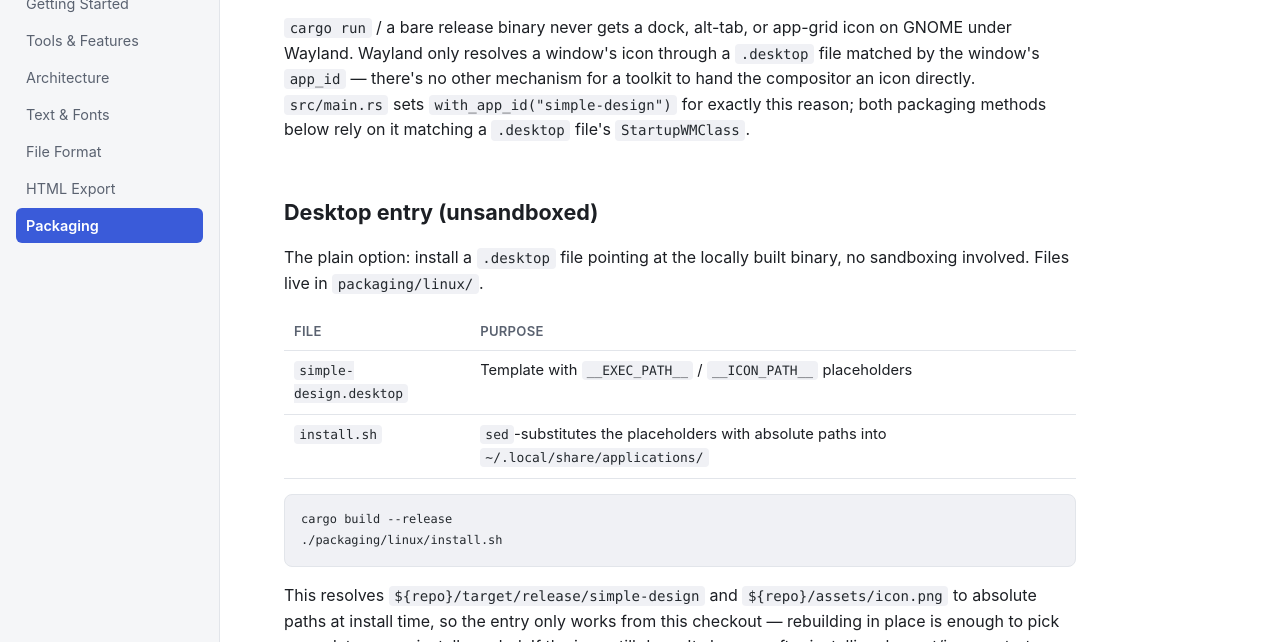
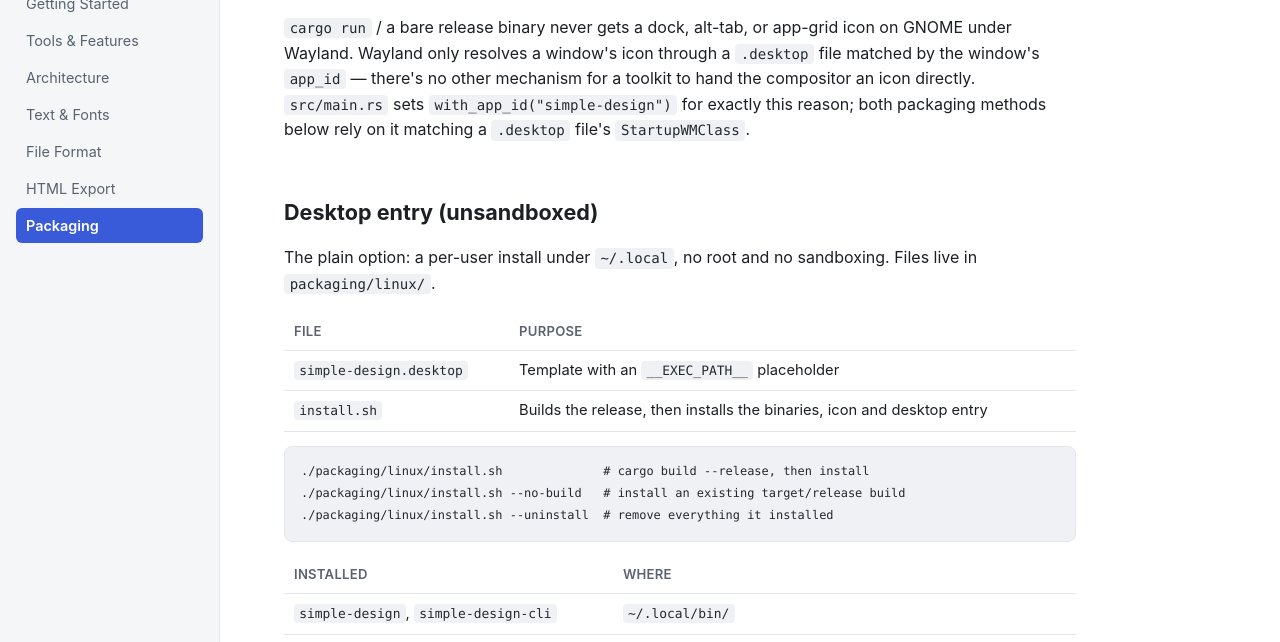
Before and after one commit to fabiomattei/simple-design, a plain HTML site: page docs/packaging.html in a window 1280 px wide. Shown: the part 158-800 px from the top of the page. Drawn offline with Linux system fonts and the light colour scheme.

Commit message:
version 1.0

```diff
--- a/docs/packaging.html
+++ b/docs/packaging.html
@@ -37,22 +37,28 @@ below rely on it matching a <code>.desktop</code> file's <code>StartupWMClass</c
 
 <h2>Desktop entry (unsandboxed)</h2>
 <p>
-The plain option: install a <code>.desktop</code> file pointing at the locally built
-binary, no sandboxing involved. Files live in <code>packaging/linux/</code>.
+The plain option: a per-user install under <code>~/.local</code>, no root and no
+sandboxing. Files live in <code>packaging/linux/</code>.
 </p>
 <table>
   <tr><th>File</th><th>Purpose</th></tr>
-  <tr><td><code>simple-design.desktop</code></td><td>Template with <code>__EXEC_PATH__</code> / <code>__ICON_PATH__</code> placeholders</td></tr>
-  <tr><td><code>install.sh</code></td><td><code>sed</code>-substitutes the placeholders with absolute paths into <code>~/.local/share/applications/</code></td></tr>
+  <tr><td><code>simple-design.desktop</code></td><td>Template with an <code>__EXEC_PATH__</code> placeholder</td></tr>
+  <tr><td><code>install.sh</code></td><td>Builds the release, then installs the binaries, icon and desktop entry</td></tr>
 </table>
-<pre><code>cargo build --release
-./packaging/linux/install.sh</code></pre>
+<pre><code>./packaging/linux/install.sh              # cargo build --release, then install
+./packaging/linux/install.sh --no-build   # install an existing target/release build
+./packaging/linux/install.sh --uninstall  # remove everything it installed</code></pre>
+<table>
+  <tr><th>Installed</th><th>Where</th></tr>
+  <tr><td><code>simple-design</code>, <code>simple-design-cli</code></td><td><code>~/.local/bin/</code></td></tr>
+  <tr><td>Icon (the square <code>packaging/flatpak/icon.png</code>)</td><td><code>~/.local/share/icons/hicolor/256x256/apps/simple-design.png</code></td></tr>
+  <tr><td>Desktop entry (<code>Exec=… %f</code>, <code>Icon=simple-design</code>)</td><td><code>~/.local/share/applications/simple-design.desktop</code></td></tr>
+</table>
 <p>
-This resolves <code>${repo}/target/release/simple-design</code> and
-<code>${repo}/assets/icon.png</code> to absolute paths at install time, so the entry only
-works from this checkout — rebuilding in place is enough to pick up updates, no reinstall
-needed. If the icon still doesn't show up after installing, log out/in or restart GNOME
-Shell (<kbd>Alt</kbd>+<kbd>F2</kbd>, <code>r</code>) — the shell caches app icons.
+Set <code>PREFIX</code> to install somewhere other than <code>~/.local</code>. The installed
+copy doesn't depend on the checkout. To update it, re-run the script after pulling. If
+the icon still doesn't show up after installing, log out and back in, or restart GNOME
+Shell (<kbd>Alt</kbd>+<kbd>F2</kbd>, <code>r</code>). The shell caches app icons.
 </p>
 
 <h2>Flatpak (sandboxed)</h2>
--- a/packaging/flatpak/io.github.fabiomattei.simple-design.metainfo.xml
+++ b/packaging/flatpak/io.github.fabiomattei.simple-design.metainfo.xml
@@ -12,6 +12,7 @@
   <url type="homepage">https://github.com/fabiomattei/simple-design</url>
   <content_rating type="oars-1.1" />
   <releases>
+    <release version="1.0.0" date="2026-11-16" />
     <release version="0.1.0" date="2026-08-12" />
   </releases>
 </component>
```
Also changed, not shown: 5 other files.
